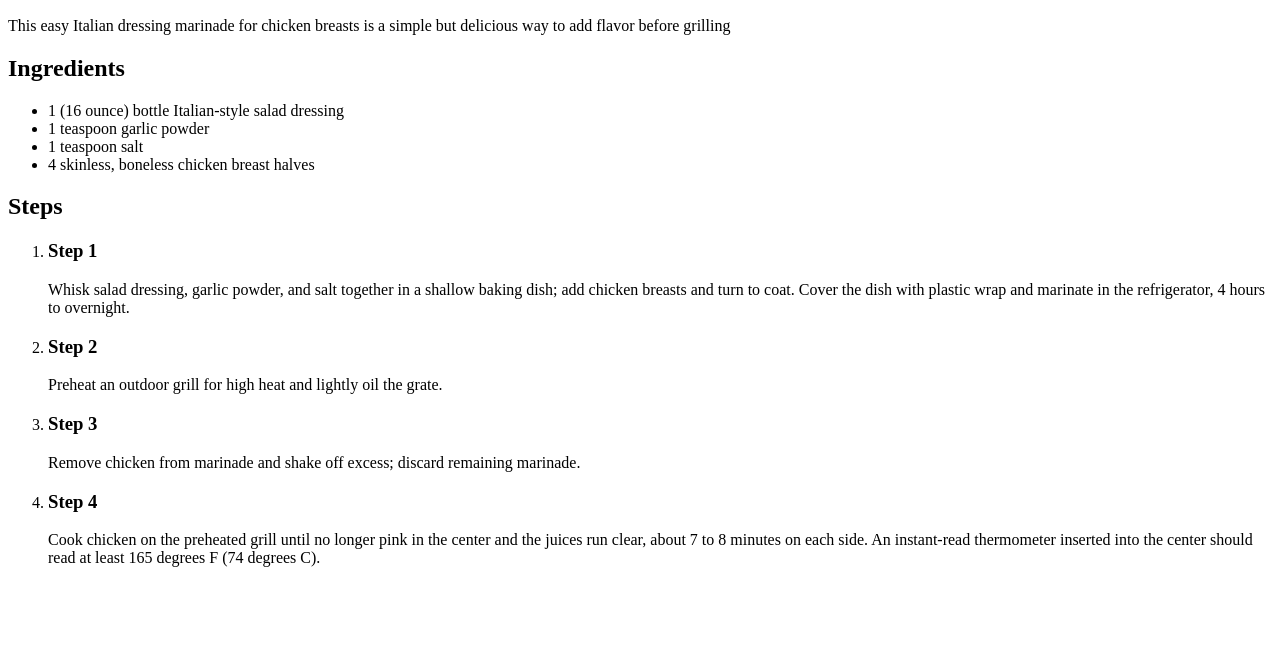
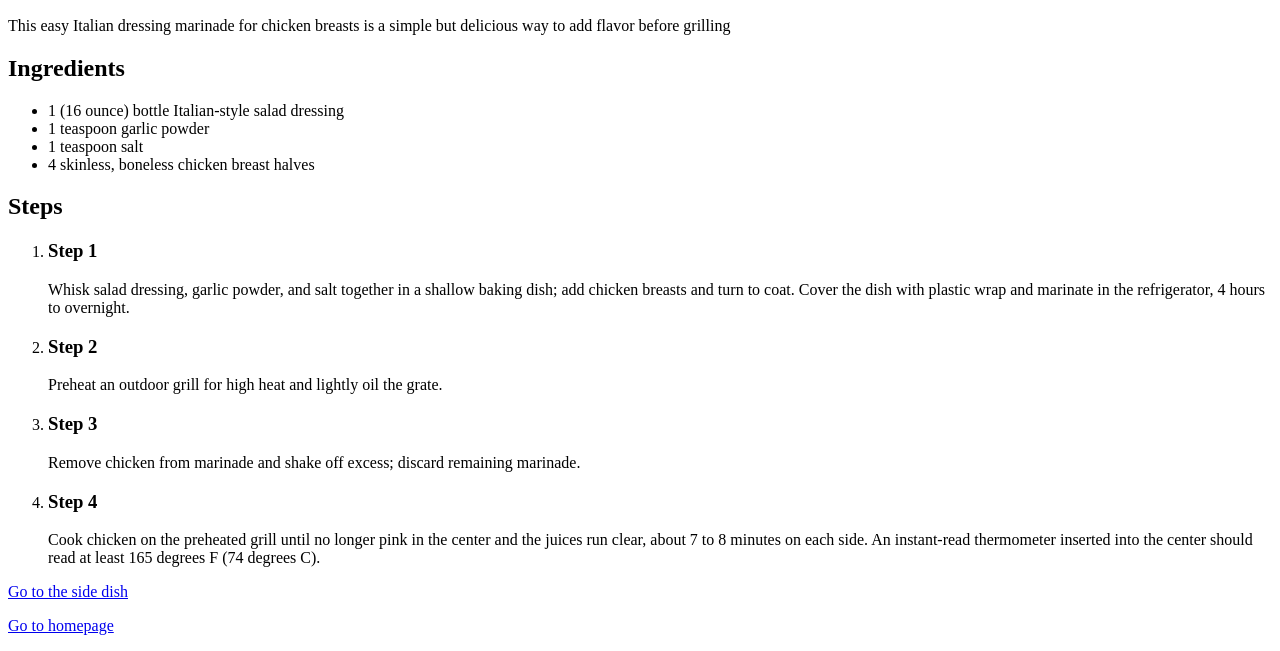
Before and after one commit to ItaloP23/odin-recipes, a plain HTML site: page recipes/chicken-marinade.html in a window 1280 px wide. Shown: the part 509-1160 px from the top of the page. Before the commit the page ends 1092 px from the top, so only its background shows below. Drawn offline with Linux system fonts and the light colour scheme.

Commit message:
Add link to homepage and side dish in chicken

```diff
--- a/recipes/chicken-marinade.html
+++ b/recipes/chicken-marinade.html
@@ -60,5 +60,10 @@
                 </p>
             </li>
         </ol>
+
+        <p><a href="./mached-potatoes.html">Go to the side dish</a></p>
+
+        <p><a href="../index.html">Go to homepage</a></p>
+
     </body>
 </html>
```
